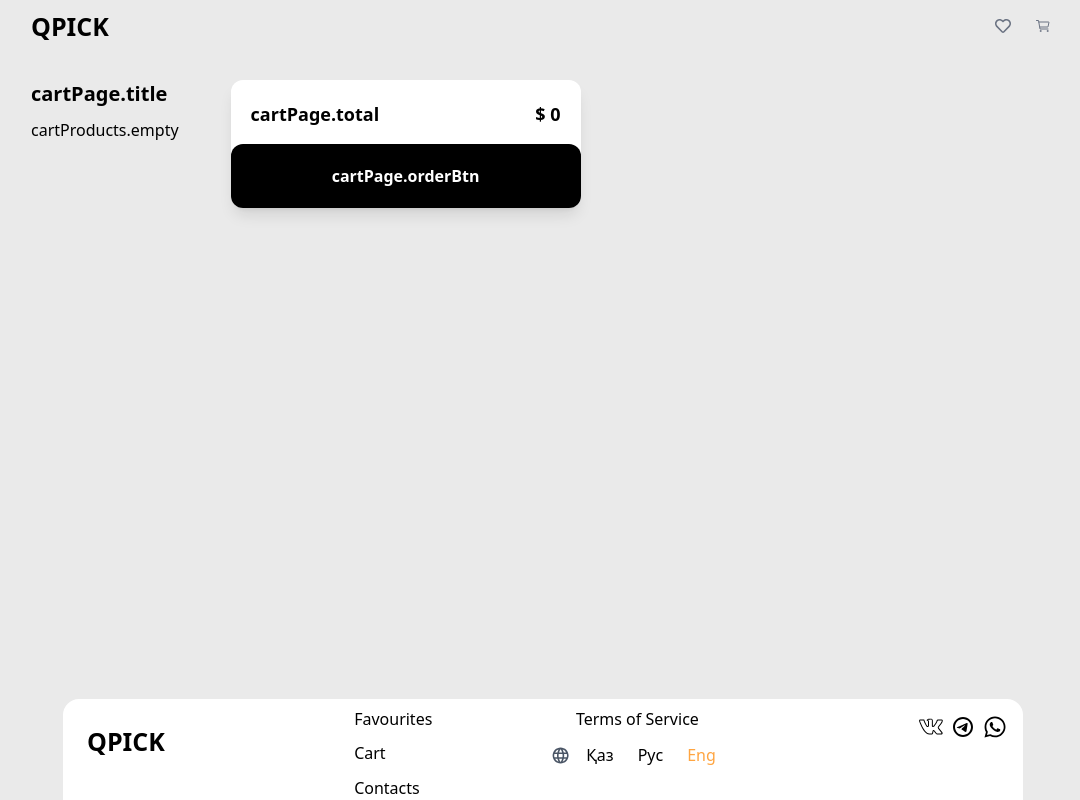
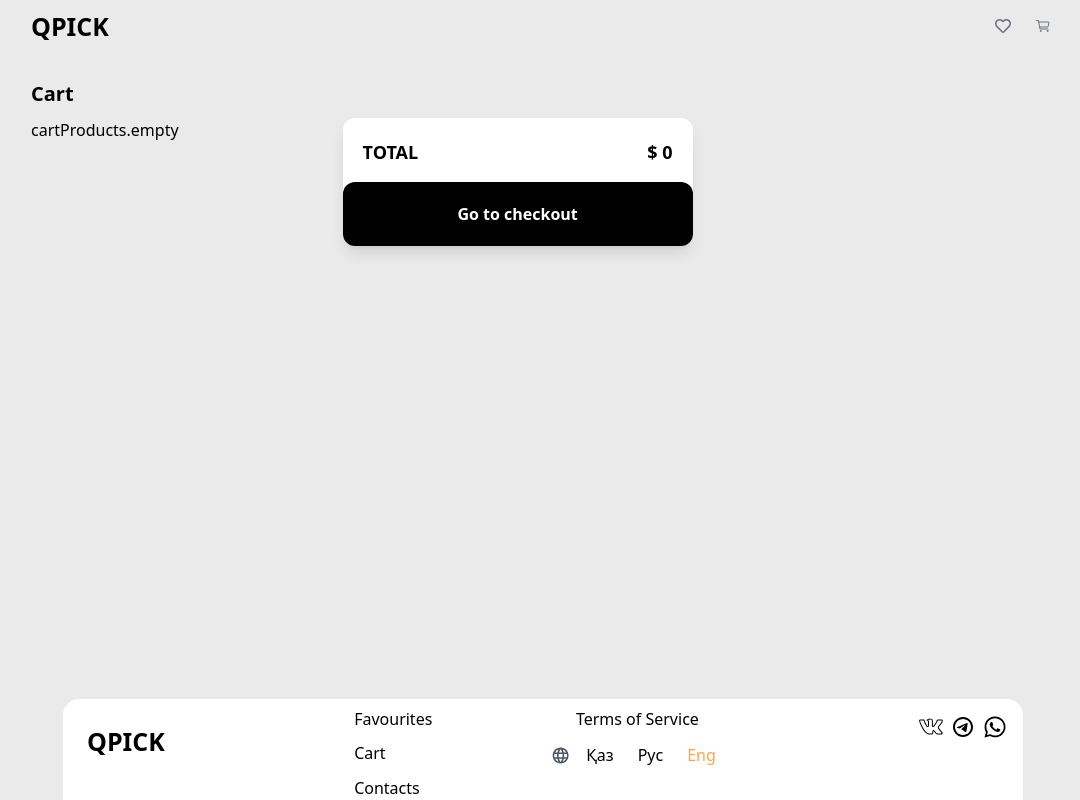
Before and after one commit to A6ad0n/verbose-octo-meme, a React (Vite) app: page /cart in a window 1280 px wide. Shown: the whole page, without its empty margins (97-1177 px from the left). Built offline with nearby package versions, Linux system fonts and the light colour scheme.

Commit message:
CartPage: small improvements

```diff
--- a/src/language/i18n.ts
+++ b/src/language/i18n.ts
@@ -27,6 +27,9 @@ i18n.use(initReactI18next).init({
 						},
 						cartPage: {
 							empty: "Your cart is empty.",
+							title: "Cart",
+							total: "TOTAL",
+							orderBtn: "Go to checkout",
 						},
 					}
         },
@@ -52,6 +55,9 @@ i18n.use(initReactI18next).init({
 						},
 						cartPage: {
 							empty: "Ваша корзина пуста.",
+							title: "Корзина",
+							total: "ИТОГО",
+							orderBtn: "Перейти к оформлению",
 						},
 					}
         },
@@ -77,6 +83,9 @@ i18n.use(initReactI18next).init({
 						},
 						cartPage: {
 							empty: "Сіздің себетіңіз бос.",
+							title: "Арба",
+							total: "БАРЛЫҒЫ",
+							orderBtn: "Дизайнға өтіңіз",
 						},
 					}
         }
--- a/src/pages/CartPage.tsx
+++ b/src/pages/CartPage.tsx
@@ -16,11 +16,14 @@ const CartPage = () => {
 	const { t } = useTranslation();
 	const navigate = useNavigate();
 	const { favCount, cartCount, setCartCount } = useAppCounts();
+
 	const loadCartItems = () => {
 		const stored = localStorage.getItem('cart');
 		const cart: Array<ProductType> = stored ? JSON.parse(stored) : [];
 		return cart;
 	}
+	const cart: Array<ProductType> = loadCartItems();
+
 	const findSum = (arr: Array<ProductType>): number => {
 		return arr.reduce((sum, item) => sum + item.count! * parseNumber(item.price), 0);
 	}
@@ -38,23 +41,26 @@ const CartPage = () => {
 								{t("cartPage.title")}
 							</h2>
 
+							<div className="flex flex-col xl:flex-row w-full">
+								<div className="w-full overflow-x-hidden">
 									<CartProducts
-								defaultItems={loadCartItems()}
+										defaultItems={cart}
 										setCartCount={setCartCount}
 									/>
 								</div>
-
-						<div className="w-full xl:w-[350px] h-fit justify-self-end">
+								<div className="xl:absolute xl:right-0 w-full xl:w-[350px] h-fit mt-6 xl:mt-0 xl:ml-6">
 									<div className="w-full h-[8em] bg-white flex justify-between items-start p-[1.25em] rounded-xl shadow-lg relative">
 										<div className="flex justify-between w-full">
 											<span className="text-lg font-semibold">{t("cartPage.total")}</span>
-									<span className="text-lg font-semibold">{t("currency")} {findSum(loadCartItems())}</span>
+											<span className="text-lg font-semibold">{t("currency")} {findSum(cart)}</span>
 										</div>
 										<ButtonWithIcon
 											className="absolute bottom-0 left-0 w-full bg-black text-white font-semibold py-[1.25em] rounded-xl"
 											text={t("cartPage.orderBtn")}
 											onClick={() => navigate('/order')}
 										/>
+									</div>
+								</div>
 							</div>
 						</div>
 					</div>
```
Lines whose indentation alone changed are shown as unchanged.
